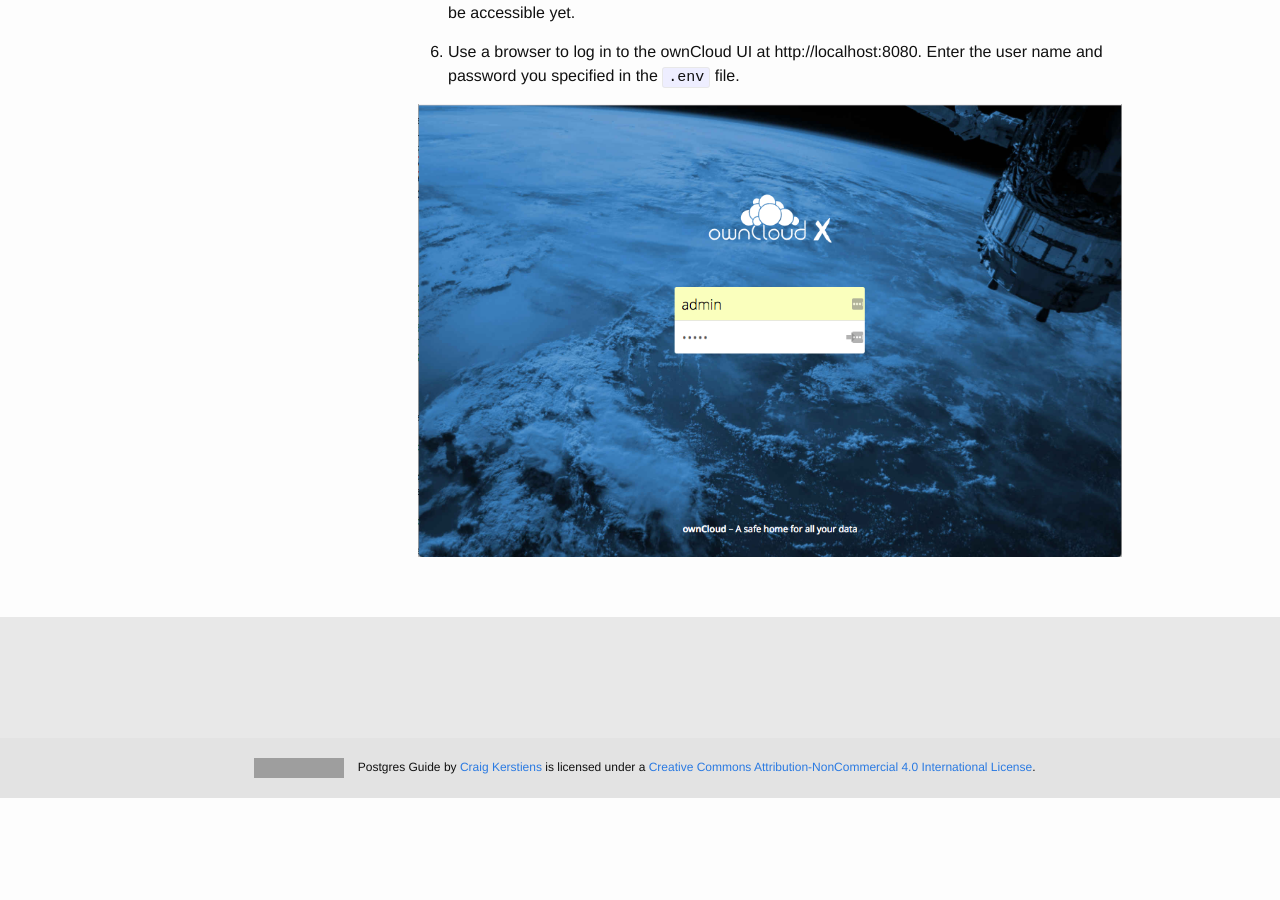
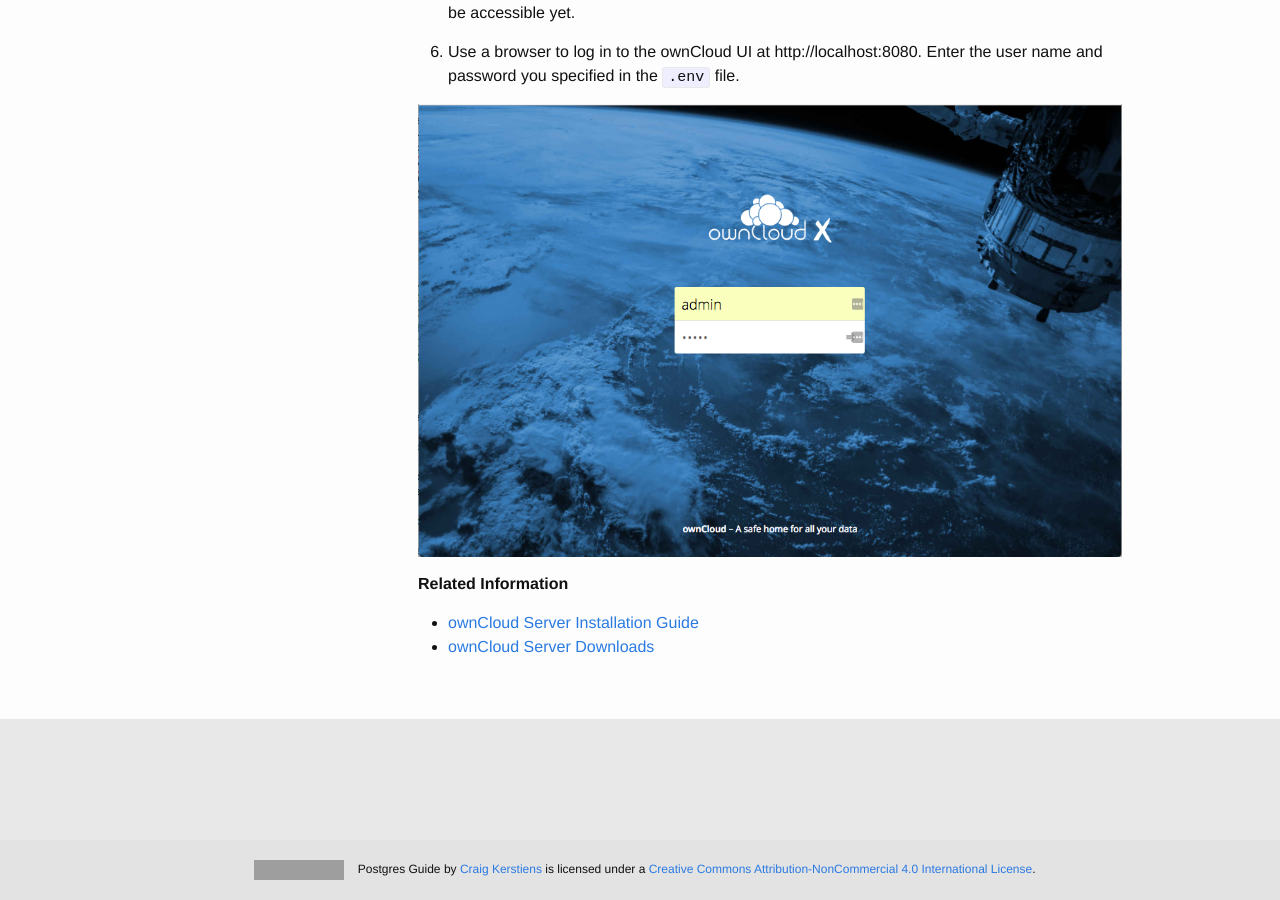
Before and after one commit to davidhoyle/github.io, a Jekyll site: the page built from _install-ocserver-docker/install-ocserver-docker.md, in a window 1280 px wide and 900 px high, scrolled down 1631 px. Built offline with Jekyll 4.4.1, drawn with Linux system fonts in a browser that asks for light colours; before the commit the page ends 2429 px from its top, so only the background shows below that; grey boxes are pictures that could not be loaded.

Commit message:
Links, formatting

```diff
--- a/_install-ocserver-docker/install-ocserver-docker.md
+++ b/_install-ocserver-docker/install-ocserver-docker.md
@@ -74,3 +74,8 @@ You can use the [ownCloud Docker image](https://hub.docker.com/r/owncloud/server
 6. Use a browser to log in to the ownCloud UI at http://localhost:8080. Enter the user name and password you specified in the `.env` file.
 
  ![ownCloud UI Login](../images/owncloud-server-login.png)
+
+**Related Information**
+
+* [ownCloud Server Installation Guide](https://doc.owncloud.org/server/latest/admin_manual/installation/)
+* [ownCloud Server Downloads](https://owncloud.org/download/)
```
Also changed, not shown: _ocserver-add-user/ocserver-add-user.md (+1 -1 lines), 3 other files.
